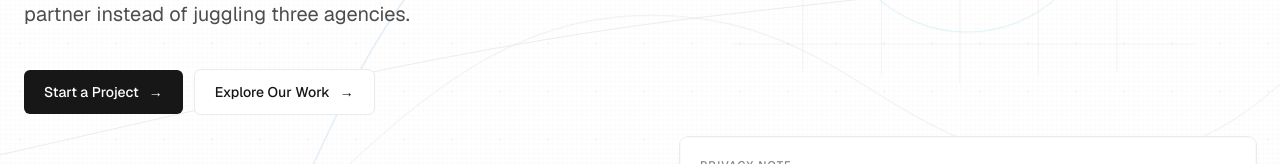
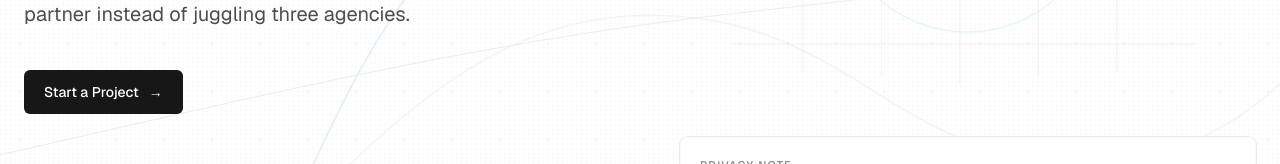
Before and after one commit to nkostaled-byte/my-grafix-media, a Next.js app: page / in a window 1280 px wide. Shown: the part 452-616 px from the top of the page. Built offline with nearby package versions, Linux system fonts and the light colour scheme.

Commit message:
fix(hero): remove Explore Our Work button

```diff
--- a/components/home/Hero.tsx
+++ b/components/home/Hero.tsx
@@ -156,8 +156,8 @@ export function Hero() {
             partner instead of juggling three agencies.
           </motion.p>
 
-          {/* CTAs — subtly magnetic on pointer devices */}
-          <motion.div variants={item} className="flex flex-col gap-3 sm:flex-row">
+          {/* CTA — subtly magnetic on pointer devices */}
+          <motion.div variants={item} className="flex">
             <Magnetic strength={4} className="self-start sm:inline-flex">
               <Button href="/contact" size="large" className="group w-[min(260px,100%)] sm:w-auto">
                 Start a Project
@@ -169,15 +169,6 @@ export function Hero() {
                 </span>
               </Button>
             </Magnetic>
-            <Button href="/work" variant="secondary" size="large" className="group w-[min(260px,100%)] self-start sm:w-auto">
-              Explore Our Work
-              <span
-                aria-hidden="true"
-                className="ml-0.5 inline-block transition-transform duration-200 ease-out group-hover:translate-x-0.5"
-              >
-                →
-              </span>
-            </Button>
           </motion.div>
         </motion.div>
       </div>
```
